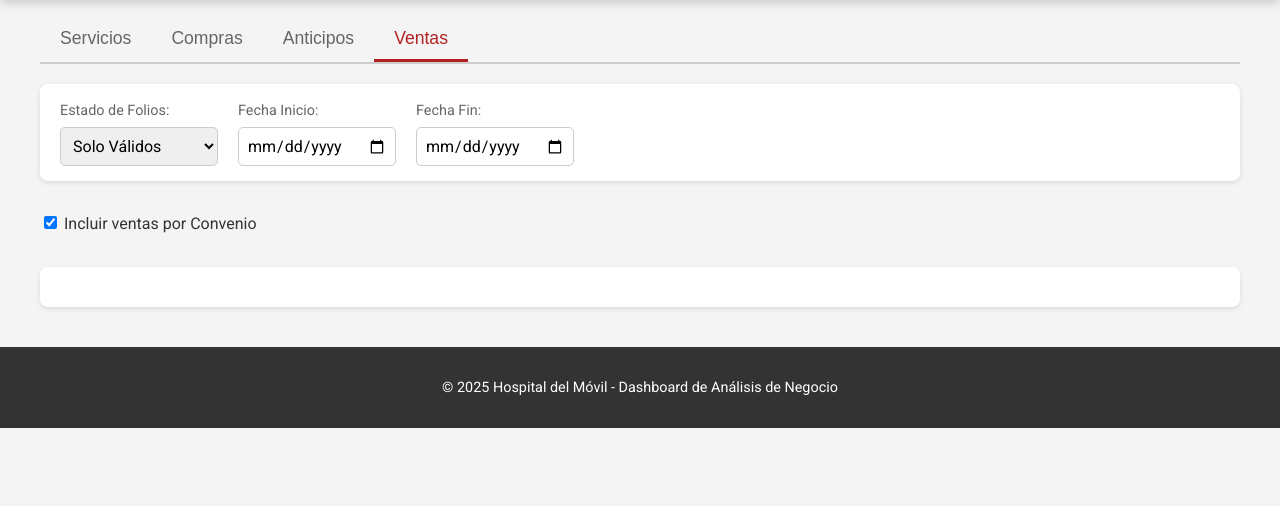
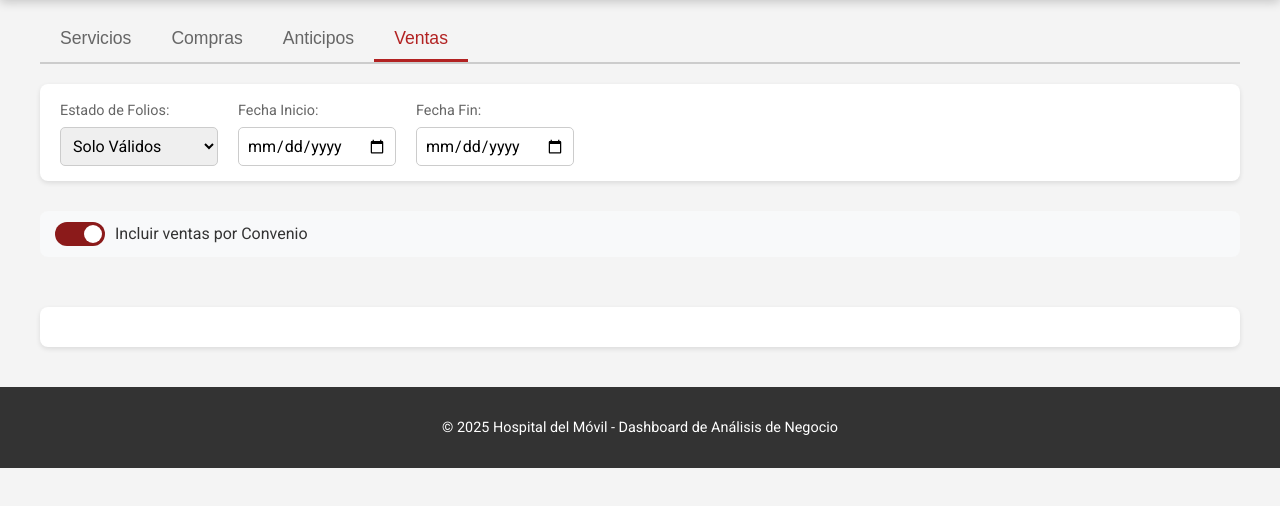
Before and after one commit to HDM-Juan/AnalisisContinuoHDM, a plain HTML site: page index.html in a window 1280 px wide. Shown: the part 108-614 px from the top of the page. Drawn offline with nearby package versions, Linux system fonts and the light colour scheme; no server answers.

Commit message:
Refactor styles for tabs and charts, add switch styles
Updated styles for tabs, KPI, charts, and added switch styles.

```diff
--- a/style.css
+++ b/style.css
@@ -7,7 +7,7 @@ body { font-family: 'Roboto', sans-serif; background-color: #f4f4f4; color: #333
 .container { max-width: 1200px; margin: 20px auto; padding: 0 20px; }
 .main-footer { background: #333; color: white; text-align: center; padding: 15px; margin-top: 40px; font-size: 0.9em; }
 
-/* --- ESTILOS PARA PESTAÑAS --- */
+/* Estilos para Pestañas */
 .tab-nav { display: flex; border-bottom: 2px solid #ccc; margin-bottom: 20px; }
 .tab-button { padding: 10px 20px; cursor: pointer; border: none; background-color: transparent; font-size: 1.1em; font-weight: 500; color: #666; border-bottom: 3px solid transparent; transition: all 0.3s ease; }
 .tab-button.active { color: #B22222; border-bottom: 3px solid #B22222; }
@@ -19,22 +19,30 @@ body { font-family: 'Roboto', sans-serif; background-color: #f4f4f4; color: #333
 .filter-group { display: flex; flex-direction: column; }
 .filter-group label { font-size: 0.9em; color: #666; margin-bottom: 5px; }
 .filter-group input[type="date"], .filter-group select { padding: 8px; border: 1px solid #ccc; border-radius: 5px; font-family: 'Roboto', sans-serif; font-size: 1em; }
+.specific-filter-container { background-color: #f8f9fa; padding: 10px 15px; border-radius: 8px; margin-bottom: 20px; display: flex; align-items: center; gap: 10px; }
 
-/* Estilos para KPI, Gráficos y Análisis de Costos (dentro de las pestañas) */
+/* Estilos para KPI, Gráficos y Tablas */
 .kpi-grid { display: grid; grid-template-columns: repeat(auto-fit, minmax(200px, 1fr)); gap: 20px; margin-bottom: 30px; }
 .kpi-card { background: white; padding: 20px; border-radius: 8px; box-shadow: 0 2px 5px rgba(0, 0, 0, 0.1); text-align: center; }
 .kpi-card h4 { margin: 0 0 10px 0; color: #B22222; }
 .kpi-card p { margin: 0; font-size: 28px; font-weight: 700; color: #333; }
-.charts-grid { display: grid; grid-template-columns: repeat(auto-fit, minmax(350px, 1fr)); gap: 30px; }
+.charts-grid { display: grid; grid-template-columns: repeat(auto-fit, minmax(400px, 1fr)); gap: 30px; }
 .chart-container { background-color: white; padding: 20px; border-radius: 8px; box-shadow: 0 2px 5px rgba(0, 0, 0, 0.1); height: 400px; display: flex; flex-direction: column; }
 .chart-container h3 { margin-top: 0; text-align: center; color: #8B1A1A; }
-
-/* --- ESTILOS PARA LA TABLA DE DATOS --- */
 .table-container { background-color: white; padding: 20px; border-radius: 8px; box-shadow: 0 2px 5px rgba(0, 0, 0, 0.1); overflow-x: auto; }
 .data-table { width: 100%; border-collapse: collapse; }
 .data-table th, .data-table td { padding: 10px; border: 1px solid #ddd; text-align: left; font-size: 0.9em; }
 .data-table th { background-color: #8B1A1A; color: white; }
 .data-table tbody tr:nth-child(even) { background-color: #f2f2f2; }
+.trace-link { color: #B22222; text-decoration: underline; cursor: pointer; font-weight: bold; }
+
+/* Estilos para el switch de Convenio */
+.switch { position: relative; display: inline-block; width: 50px; height: 24px; }
+.switch input { opacity: 0; width: 0; height: 0; }
+.slider { position: absolute; cursor: pointer; top: 0; left: 0; right: 0; bottom: 0; background-color: #ccc; transition: .4s; border-radius: 24px; }
+.slider:before { position: absolute; content: ""; height: 18px; width: 18px; left: 3px; bottom: 3px; background-color: white; transition: .4s; border-radius: 50%; }
+input:checked + .slider { background-color: #8B1A1A; }
+input:checked + .slider:before { transform: translateX(26px); }
 
 /* Diseño Responsivo */
 @media (max-width: 768px) { .main-header { flex-direction: column; text-align: center; } }
```
